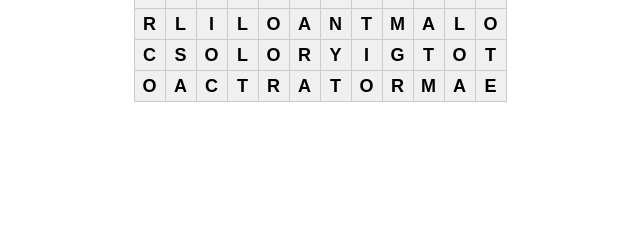
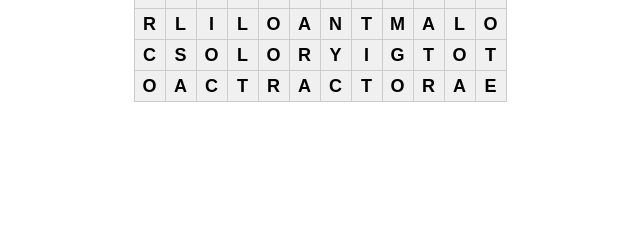
Before and after one commit to therose22/AGRINHO, a plain HTML site: page index.html in a window 1280 px wide. Shown: the part 486-726 px from the top of the page, 321-961 px from the left. Drawn offline with Linux system fonts and the light colour scheme.

Commit message:
index.html

```diff
--- a/index.html
+++ b/index.html
@@ -19,7 +19,7 @@
             <span id="5_0">O</span><span id="5_1">I</span><span id="5_2">S</span><span id="5_3">E</span><span id="5_4">M</span><span id="5_5">E</span><span id="5_6">N</span><span id="5_7">T</span><span id="5_8">E</span><span id="5_9">T</span><span id="5_10">R</span><span id="5_11">M</span>
             <span id="6_0">R</span><span id="6_1">L</span><span id="6_2">I</span><span id="6_3">L</span><span id="6_4">O</span><span id="6_5">A</span><span id="6_6">N</span><span id="6_7">T</span><span id="6_8">M</span><span id="6_9">A</span><span id="6_10">L</span><span id="6_11">O</span>
             <span id="7_0">C</span><span id="7_1">S</span><span id="7_2">O</span><span id="7_3">L</span><span id="7_4">O</span><span id="7_5">R</span><span id="7_6">Y</span><span id="7_7">I</span><span id="7_8">G</span><span id="7_9">T</span><span id="7_10">O</span><span id="7_11">T</span>
-            <span id="8_0">O</span><span id="8_1">A</span><span id="8_2">C</span><span id="8_3">T</span><span id="8_4">R</span><span id="8_5">A</span><span id="8_6">T</span><span id="8_7">O</span><span id="8_8">R</span><span id="8_9">M</span><span id="8_10">A</span><span id="8_11">E</span>
+            <span id="8_0">O</span><span id="8_1">A</span><span id="8_2">C</span><span id="8_3">T</span><span id="8_4">R</span><span id="8_5">A</span><span id="8_6">C</span><span id="8_7">T</span><span id="8_8">O</span><span id="8_9">R</span><span id="8_10">A</span><span id="8_11">E</span>
         </div>
     </div>
     <div class="word-list">
```
